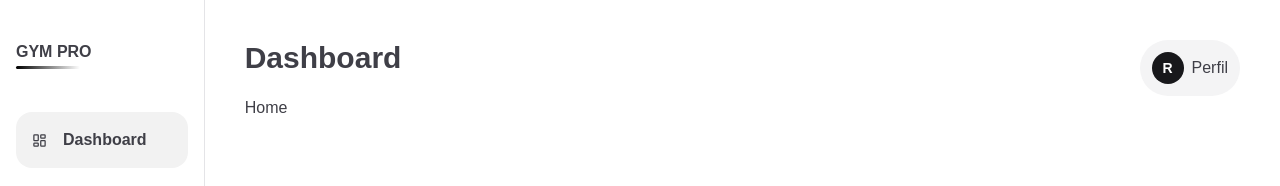
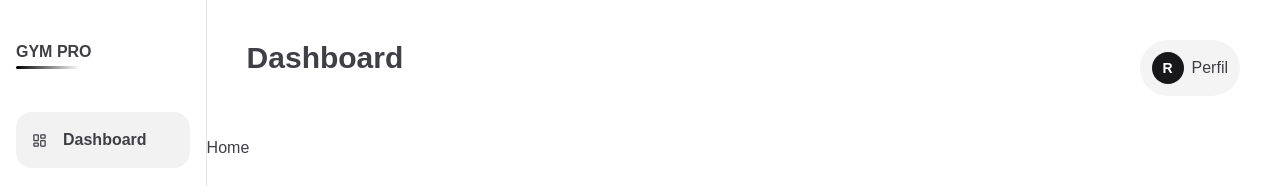
Before and after one commit to bonjourrog/gymio, a Next.js app: page /dashboard in a window 1280 px wide. Shown: the top 186 px of the page. Built offline with nearby package versions, Linux system fonts and the light colour scheme.

Commit message:
style: change styles for fashboard layout

```diff
--- a/app/dashboard/layout.tsx
+++ b/app/dashboard/layout.tsx
@@ -40,8 +40,8 @@ export default function DashboardLayout({ children }: Readonly<{ children: React
                 })}
             </ul>
         </nav>
-        <section className="w-full p-10">
-            <header className="flex justify-between">
+        <section className="w-full">
+            <header className="flex justify-between p-10">
                 <h1 className="text-3xl font-semibold">Dashboard</h1>
                 <div className="flex items-center gap-2 p-3 rounded-full bg-zinc-100">
                     <span className="flex items-center justify-center w-8 h-8 bg-zinc-900 text-white rounded-full text-sm font-semibold">R</span>
```
